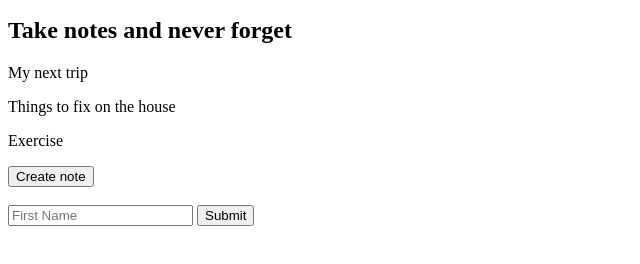
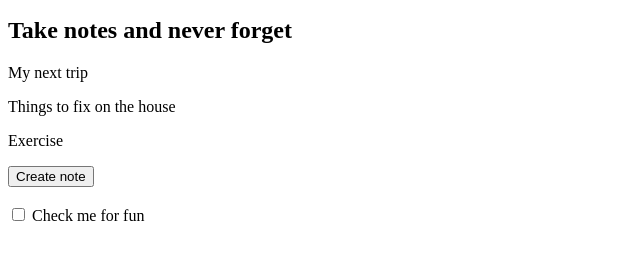
Before and after one commit to codex411/JavaScript-Learning-Lab, a plain HTML site: page notes-app/index.html in a window 1280 px wide. Shown: the part 104-368 px from the top of the page, without its empty margins (0-640 px from the left). Drawn offline with Linux system fonts and the light colour scheme.

Commit message:
Updated and new challenge

```diff
--- a/notes-app/index.html
+++ b/notes-app/index.html
@@ -12,10 +12,9 @@
 
         </div>
         <button id="create-note">Create note</button><br><br>
-        <form id="name-form">
-            <input type="text" placeholder="First Name" name="firstName">
-            <button>Submit</button>
-        </form>
+        <label>
+            <input type="checkbox" name="" id="for-fun"> Check me for fun
+        </label>
         <script src="notes-app.js"></script>
     </body>
 </html>
--- a/notes-app/notes-app.js
+++ b/notes-app/notes-app.js
@@ -39,8 +39,6 @@ document.querySelector('#search-text').addEventListener('input', function (e) {
     renderNotes(notes, filters)
 })
 
-document.querySelector("#name-form").addEventListener('submit', function (e) {
-    e.preventDefault()
-    console.log(e.target.elements.firstName.value)
-    e.target.elements.firstName.value = ''
+document.querySelector('#for-fun').addEventListener('change', function (event) {
+    console.log(event.target.checked)
 })
```
Also changed, not shown: todo-app/index.html (+3 -0 lines), todo-app/todo-app.js (+7 -1 lines).
